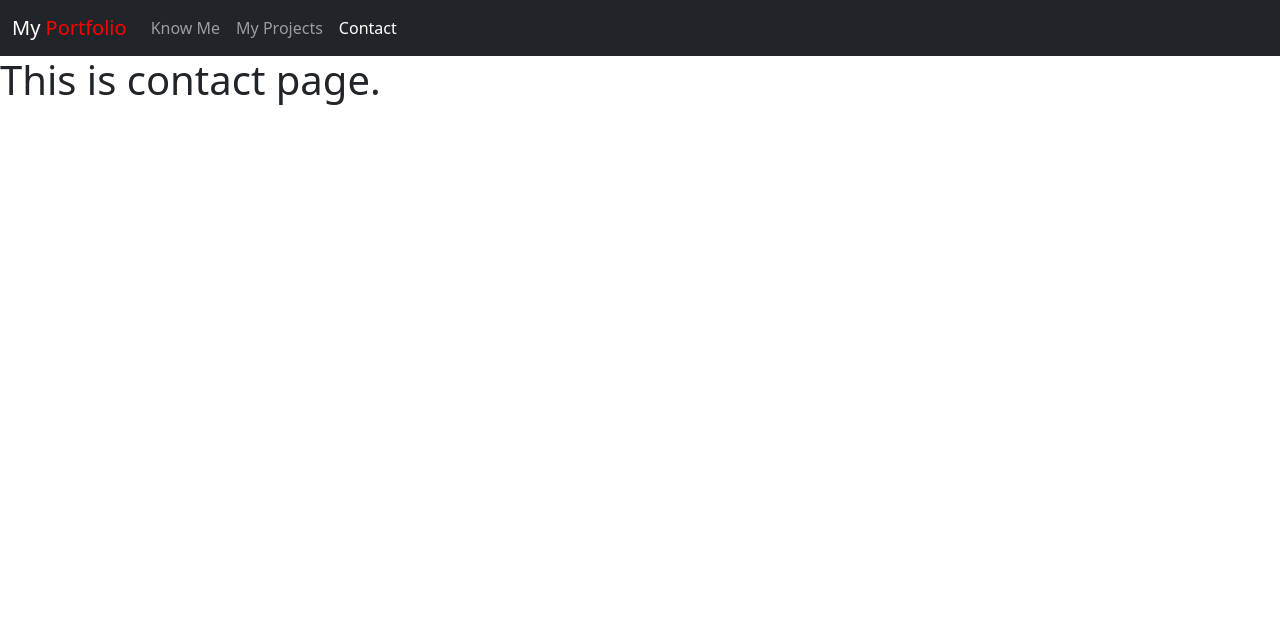
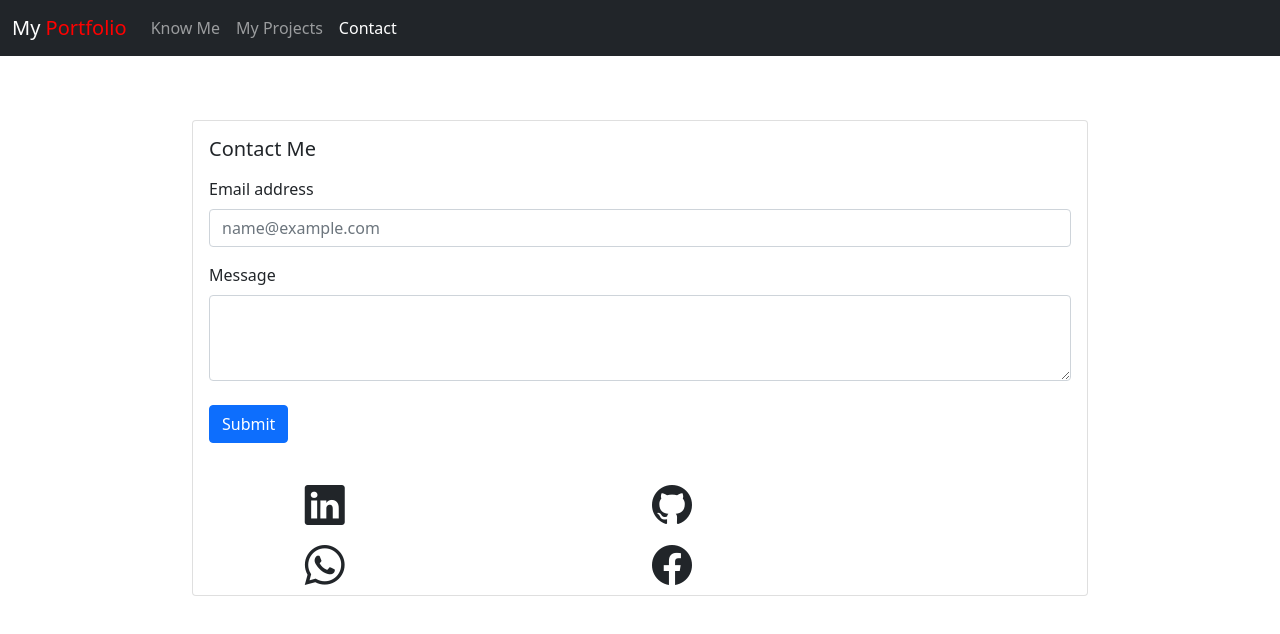
Before and after one commit to Nik404/my-portfolio, a plain HTML site: page contact.html in a window 1280 px wide. Drawn offline with nearby package versions, Linux system fonts and the light colour scheme.

Commit message:
add contact page

```diff
--- a/contact.html
+++ b/contact.html
@@ -7,11 +7,14 @@
 
     <!-- Bootstrap CSS -->
     <link href="https://cdn.jsdelivr.net/npm/bootstrap@5.0.2/dist/css/bootstrap.min.css" rel="stylesheet" integrity="sha384-EVSTQN3/azprG1Anm3QDgpJLIm9Nao0Yz1ztcQTwFspd3yD65VohhpuuCOmLASjC" crossorigin="anonymous">
+    <link rel="stylesheet" href="https://cdn.jsdelivr.net/npm/bootstrap-icons@1.5.0/font/bootstrap-icons.css">
 
     <title>Hello, world!</title>
     <link rel="icon" href="./imgs/contact.png" type="images/png">
   </head>
   <body>
+
+    <script type="text/javascript" src="./js/jquery.js"></script>
 
     <nav class="navbar navbar-expand-lg navbar-dark bg-dark">
       <div class="container-fluid">
@@ -34,7 +37,92 @@
         </div>
       </div>
     </nav>
-    <h1>This is contact page.</h1>
+
+
+    <section>
+
+      <div style="width: 70%; margin: 5% auto;">
+
+
+
+        <div class="card">
+          <div class="card-body">
+            <h5 class="card-title">Contact Me</h5>
+            <p class="card-text">
+              <div class="mb-3">
+                <label for="exampleFormControlInput1" class="form-label">Email address</label>
+                <input type="email" class="form-control" id="exampleFormControlInput1" placeholder="name@example.com">
+              </div>
+              <div class="mb-3">
+                <label for="exampleFormControlTextarea1" class="form-label">Message</label>
+                <textarea class="form-control" id="exampleFormControlTextarea1" rows="3"></textarea>
+                <br>
+                <button class="btn btn-primary">Submit</button>
+              </div>
+
+            </p>
+          </div>
+
+
+
+        <div style="font-size: 40px; width: 75%; margin: 0 auto;">
+          <div class="row">
+            <div class="col-6">
+              <form onclick="ltab()">
+
+                <i class="bi bi-linkedin"></i>
+
+
+
+              </form>
+
+
+            </div>
+
+            <div class="col-6">
+              <form onclick="gtab()">
+
+                <i class="bi bi-github"></i>
+
+              </form>
+
+
+            </div>
+
+            <div class="col-6">
+              <form onclick="wtab()">
+
+                <i class="bi bi-whatsapp"></i>
+
+              </form>
+
+
+            </div>
+
+            <div class="col-6">
+              <form onclick="ftab()">
+                <i class="bi bi-facebook"></i>
+
+
+              </form>
+
+
+            </div>
+
+          </div>
+
+        </div>
+
+
+
+      </div>
+
+    </div>
+
+
+    </section>
+
+
 
     <!-- Optional JavaScript; choose one of the two! -->
 
@@ -42,9 +130,9 @@
     <script src="https://cdn.jsdelivr.net/npm/bootstrap@5.0.2/dist/js/bootstrap.bundle.min.js" integrity="sha384-MrcW6ZMFYlzcLA8Nl+NtUVF0sA7MsXsP1UyJoMp4YLEuNSfAP+JcXn/tWtIaxVXM" crossorigin="anonymous"></script>
 
     <!-- Option 2: Separate Popper and Bootstrap JS -->
-    <!--
+
     <script src="https://cdn.jsdelivr.net/npm/@popperjs/core@2.9.2/dist/umd/popper.min.js" integrity="sha384-IQsoLXl5PILFhosVNubq5LC7Qb9DXgDA9i+tQ8Zj3iwWAwPtgFTxbJ8NT4GN1R8p" crossorigin="anonymous"></script>
     <script src="https://cdn.jsdelivr.net/npm/bootstrap@5.0.2/dist/js/bootstrap.min.js" integrity="sha384-cVKIPhGWiC2Al4u+LWgxfKTRIcfu0JTxR+EQDz/bgldoEyl4H0zUF0QKbrJ0EcQF" crossorigin="anonymous"></script>
-    -->
+
   </body>
 </html>
--- a/js/jquery.js
+++ b/js/jquery.js
@@ -1,3 +1,19 @@
 function newtab(){
     window.open("https://github.com/Nik404/ML-Projects/tree/master/Credit%20Card%20Fraud%20Detection");
 }
+
+function ftab(){
+    window.open("https://www.facebook.com");
+}
+
+function wtab(){
+    window.open("https://www.whatsapp.com");
+}
+
+function gtab(){
+    window.open("https://www.github.com/Nik404");
+}
+
+function ltab(){
+    window.open("https://in.linkedin.com/in/nikhil-singh-536349137");
+}
```
